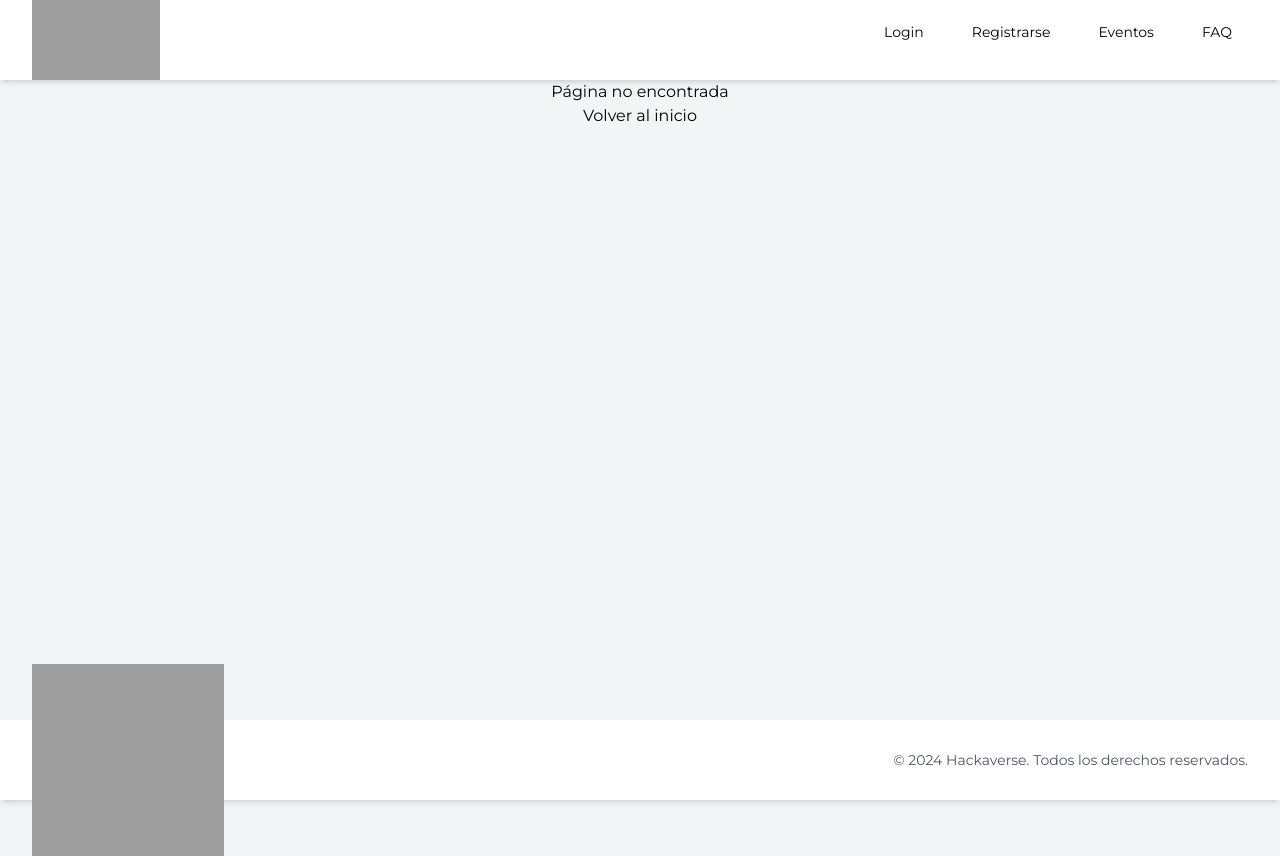
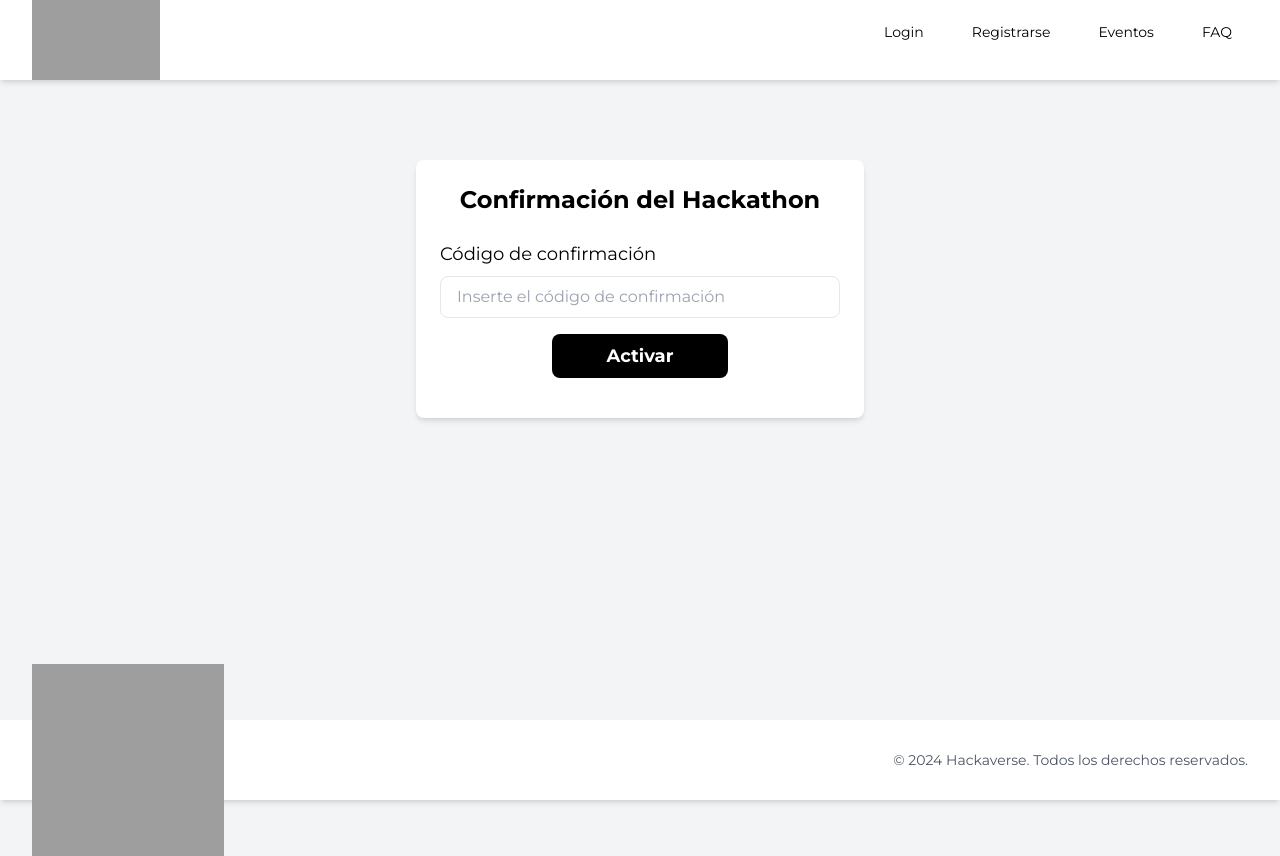
Before and after one commit to jmp89/hackatonPFB, a React (Vite) app in the folder front/: page /event/validate/activate in a window 1280 px wide. Built offline with nearby package versions, Linux system fonts and the light colour scheme; what tailwind-clip-path would draw is missing.

Commit message:
ActivationEventPage y eventConfirmServices

```diff
--- a/front/src/App.jsx
+++ b/front/src/App.jsx
@@ -15,8 +15,7 @@ import EventDetails from './pages/EventDetailsPage';
 import EventSearchPage from './pages/EventSearchPage';
 import ProfilePage from './pages/ProfilePage';
 import './styles.css';
-import EventConfirm from './components/EventConfirm';
-
+import ActivationEventPage from "./pages/ActivationEventPage"
 const App = () => {
     return (
         <MainLayout>
@@ -33,7 +32,7 @@ const App = () => {
                 <Route path="*" element={<NotFound />} />
                 <Route path="/event/details/:eventId" element={<EventDetails />} />
                 <Route path="/users/profile" element={<ProfilePage />} />
-                <Route path="/event/confirm/:eventCode" element={<EventConfirm />} />
+                <Route path='/event/validate/activate' element={<ActivationEventPage />}/>
             </Routes>
             <ToastContainer
                 position="bottom-right"
--- a/front/src/components/EventConfirm.jsx
+++ /dev/null
@@ -1,58 +0,0 @@
-import React, { useEffect, useState } from 'react';
-import { useParams } from 'react-router-dom';
-import eventConfirm from '../services/eventConfirmServices';
-import { useAuth } from '../context/AuthContext';
-import PushNotification from './PushNotification.jsx';
-
-const EventConfirm = () => {
-    const { eventCode } = useParams();
-    const { token } = useAuth();
-    const [success, setSuccess] = useState(false);
-    const [error, setError] = useState(null);
-
-    useEffect(() => {
-        const fetchEvent = async () => {
-            if (!token) {
-                setError('Usuario no autenticado. Por favor, inicie sesión.');
-                PushNotification('Usuario no autenticado, inicie sesión para confirmar la inscripción.', { type: 'error' });
-                return;
-            }
-
-            if (!eventCode) {
-                setError('Código de evento faltante.');
-                PushNotification('Código de evento faltante.', { type: 'error' });
-                return;
-            }
-
-            try {
-                console.log('Token en EventConfirm:', token);
-                console.log('Código de evento:', eventCode);
-                const eventData = await eventConfirm(eventCode, token);
-                console.log('Datos de la API:', eventData);
-
-                if (eventData.status === 'ok') {
-                    setSuccess(true);
-                    PushNotification('Te has inscrito correctamente al evento.', { type: 'success' });
-                } else {
-                    setError(eventData.message || 'Error desconocido');
-                    PushNotification(eventData.message || 'Fallo en la inscripción', { type: 'error' });
-                }
-            } catch (err) {
-                console.error('Error fetching event:', err);
-                setError('Error al confirmar la inscripción. Por favor, intente de nuevo más tarde.');
-                PushNotification('Error al confirmar la inscripción. Por favor, intente de nuevo más tarde.', { type: 'error' });
-            }
-        };
-
-        fetchEvent();
-    }, [eventCode, token]);
-
-    return (
-        <div>
-            {error && <div>Error: {error}</div>}
-            {success && !error && <h1>Te has inscrito con éxito</h1>}
-        </div>
-    );
-};
-
-export default EventConfirm;
--- a/front/src/components/EventDetails.jsx
+++ b/front/src/components/EventDetails.jsx
@@ -11,7 +11,7 @@ const EventDetails = () => {
     const { token } = useAuth();
     const [event, setEvent] = useState(null);
     const [error, setError] = useState('');
-    const [message, setMessage] = useState('');
+
 
     useEffect(() => {
         const fetchEvent = async () => {
@@ -22,7 +22,7 @@ const EventDetails = () => {
                 setEvent(eventData);
             } catch (err) {
                 console.error('Error fetching event:', err);
-                setError('Error fetching event. Please try again later.');
+
                 PushNotification(err.message, { type: 'error' });
             }
         };
@@ -34,23 +34,19 @@ const EventDetails = () => {
 
     const handleButtonClick = async () => {
         if (!isLoggedIn()) {
-            setMessage('Necesitas loguearte primero');
             PushNotification('Necesitas loguearte primero', { type: 'error' });
             return;
         }
 
         try {
             await registerForEvent(eventId, token);
-            setMessage(
-                'Te has inscrito correctamente al evento. Te llegará un correo con la confirmación'
-            );
+
             PushNotification(
                 'Te has inscrito correctamente al evento. Te llegará un correo con la confirmación',
                 { type: 'success' }
             );
         } catch (err) {
             console.error('Error registering for event:', err);
-            setMessage('Ya estás registrado a este evento');
             PushNotification('Ya estás registrado a este evento', {
                 type: 'info',
             });
--- /dev/null
+++ b/front/src/pages/ActivationEventPage.jsx
@@ -0,0 +1,109 @@
+import { useEffect, useState } from 'react';
+import { useNavigate } from 'react-router-dom';
+import { FaCheckCircle } from 'react-icons/fa';
+import { toast } from 'react-toastify';
+import { useAuth } from '../context/AuthContext';
+import eventConfirm from '../services/eventConfirmServices';
+import 'react-toastify/dist/ReactToastify.css';
+
+const ActivationEventPage = () => {
+    const navigate = useNavigate();
+    const [eventCode, setEventCode] = useState('');
+    const [error, setError] = useState(null);
+    const [isActivated, setIsActivated] = useState(false);
+    const [message, setMessage] = useState('');
+    const [counter, setCounter] = useState(5);
+    const { token } = useAuth();
+
+    useEffect(() => {
+        if (isActivated) {
+            const timer = setInterval(() => {
+                setCounter((prevCounter) => {
+                    if (prevCounter === 1) {
+                        clearInterval(timer);
+                        navigate('/users/login');
+                    }
+                    return prevCounter - 1;
+                });
+            }, 1000);
+
+            return () => clearInterval(timer);
+        }
+    }, [isActivated, navigate]);
+
+    const handleSubmit = async (e) => {
+        e.preventDefault();
+        setError(null);
+
+        try {
+            const result = await eventConfirm(eventCode, token); // Usa la función del servicio
+            setMessage(result.message);
+            setIsActivated(true);
+            toast.success('Evento activado con éxito');
+        } catch (error) {
+            setError(error.message || 'Error en la activación');
+            toast.error(error.message || 'Error en la activación');
+        }
+    };
+
+    if (isActivated) {
+        return (
+            <div className="flex flex-col items-center justify-center min-h-screen bg-gray-100">
+                <div className="max-w-md px-6 py-12 bg-white shadow-lg rounded-lg text-center">
+                    <FaCheckCircle className="text-green-500 text-6xl mb-4" />
+                    <h2 className="text-3xl font-bold mb-4">Inscripción confirmada</h2>
+                    <p className="text-lg mb-8">{message}</p>
+                    <p className="text-lg mb-8">Redirigiendo en {counter} segundos...</p>
+                    <a href="/users/login" className="text-blue-500 underline hover:text-blue-700">
+                        Volver al login
+                    </a>
+                </div>
+            </div>
+        );
+    }
+
+    return (
+        <section className="flex items-center justify-center mt-20 bg-gray-100">
+            <form
+                onSubmit={handleSubmit}
+                className="flex flex-col items-center justify-center bg-white p-6 rounded-lg shadow-md w-full max-w-md mx-4 md:mx-auto"
+            >
+                <h2 className="text-2xl font-bold text-center mb-6">
+                    Confirmación del Hackathon
+                </h2>
+
+                {error && <p className="text-red-500 mb-4">{error}</p>}
+
+                <fieldset className="w-full">
+                    <section className="mb-4">
+                        <label
+                            htmlFor="eventCode"
+                            className="block text-lg font-medium mb-2"
+                        >
+                            Código de confirmación
+                        </label>
+                        <input
+                            type="text"
+                            id="eventCode"
+                            name="eventCode"
+                            placeholder="Inserte el código de confirmación"
+                            value={eventCode}
+                            onChange={(e) => setEventCode(e.target.value)}
+                            className="w-full px-4 py-2 border rounded-lg focus:outline-none focus:ring-2 focus:ring-black"
+                            required
+                        />
+                    </section>
+                </fieldset>
+
+                <button
+                    type="submit"
+                    className="w-44 bg-black text-white py-2 rounded-lg font-bold text-lg mb-4 hover:scale-105 transition-transform duration-300"
+                >
+                    Activar
+                </button>
+            </form>
+        </section>
+    );
+};
+
+export default ActivationEventPage;
--- a/front/src/pages/RegisterFormPage.jsx
+++ b/front/src/pages/RegisterFormPage.jsx
@@ -64,7 +64,7 @@ const RegisterFormPage = () => {
                 email: '',
                 password: '',
             });
-            setError(null);
+
         } catch (error) {
             PushNotification(error.message, { type: 'error' });
         }
--- a/front/src/services/eventConfirmServices.js
+++ b/front/src/services/eventConfirmServices.js
@@ -3,7 +3,7 @@ const API_URL = `${import.meta.env.VITE_API_URL}`;
 const eventConfirm = async (eventCode, token) => {
     try {
         const url = `${API_URL}/event/confirm/${eventCode}`;
-        console.log('URL de la API:', url); // Verifica la URL
+        console.log('URL de la API:', url);
 
         const response = await fetch(url, {
             method: 'GET',
@@ -14,11 +14,11 @@ const eventConfirm = async (eventCode, token) => {
         });
 
         if (!response.ok) {
-            throw new Error('Error en la respuesta de la API');
+            throw new Error('Código de activación inválido');
         }
 
         const data = await response.json();
-        console.log('Datos de la API:', data); // Verifica los datos recibidos
+        console.log('Datos de la API:', data);
         return data;
     } catch (error) {
         console.error('Error al confirmar el evento:', error);
```
Also changed, not shown: 1 other file (tests, documents, lock files or other folders).
